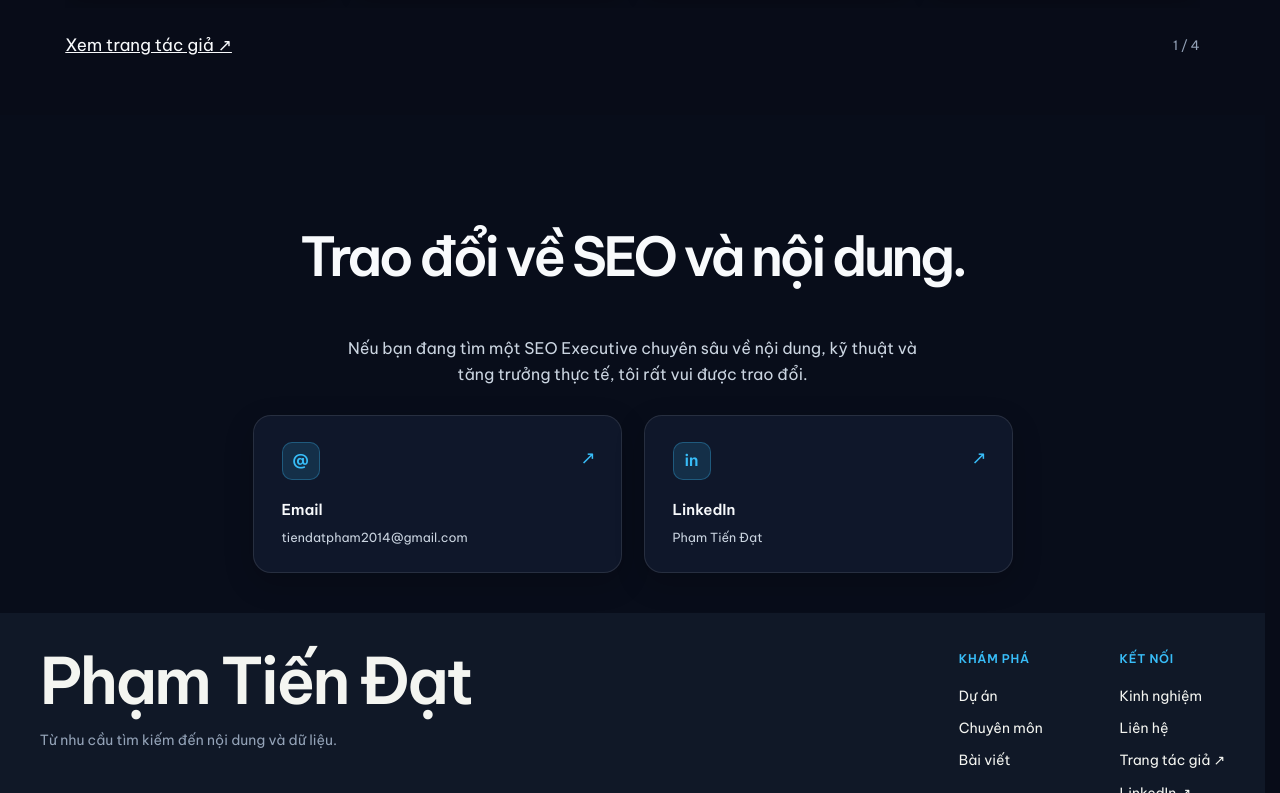
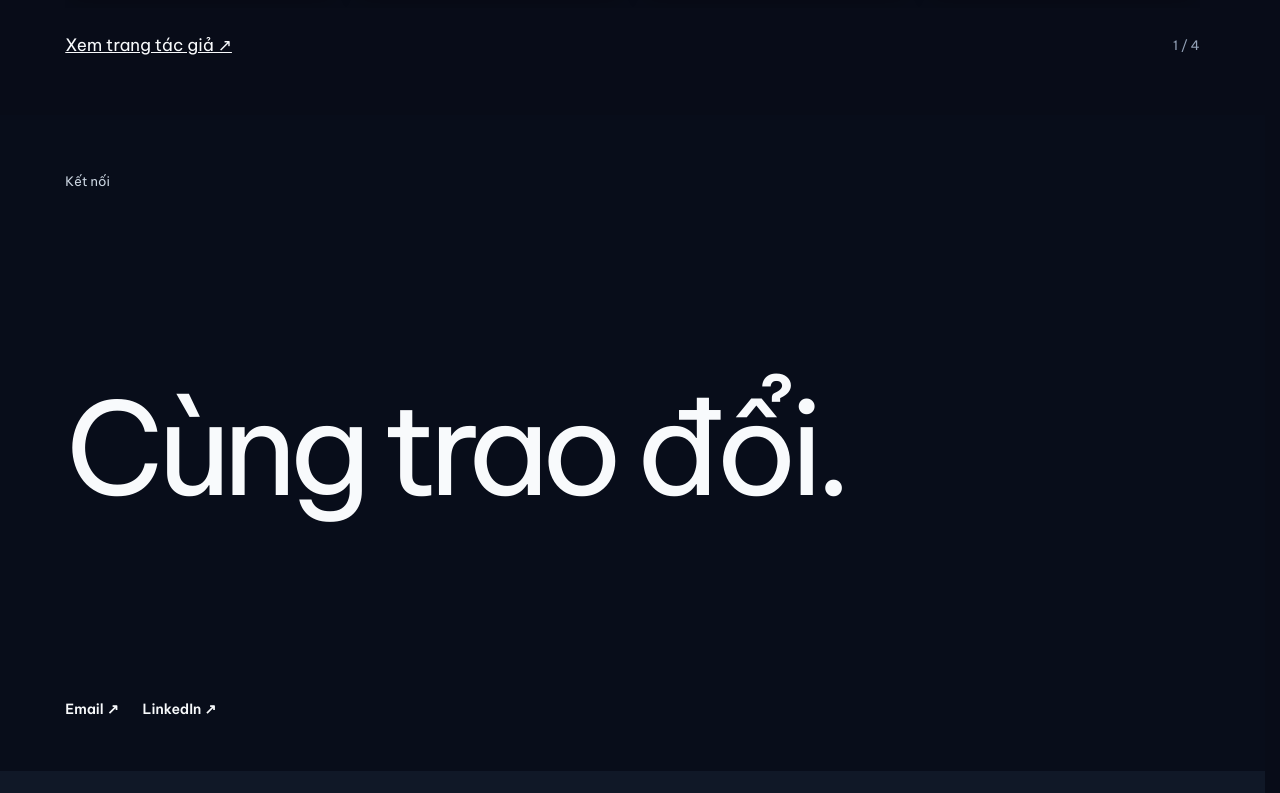
Before and after one commit to tiendatpham2014-max/pham-tien-dat-seo-portfolio, a Next.js app: page / in a window 1280 px wide. Shown: the part 7527-8320 px from the top of the page. Built offline with nearby package versions, Linux system fonts and the light colour scheme.

Commit message:
Simplify contact section into editorial layout

```diff
--- a/src/components/sections/Contact.tsx
+++ b/src/components/sections/Contact.tsx
@@ -1,18 +1,14 @@
 export function Contact() {
   return (
-    <>
-<section className="contact section-space dark-section" id="contact" aria-labelledby="contact-title">
-  <div className="shell">
-    <div className="contact-heading">
-      <h2 className="display-heading" id="contact-title" data-i18n="contactTitle">Trao đổi về SEO và nội dung.</h2>
-      <p data-i18n="contactIntro">Nếu bạn đang tìm một SEO Executive chuyên sâu về nội dung, kỹ thuật và tăng trưởng thực tế, tôi rất vui được trao đổi.</p>
-    </div>
-    <div className="contact-methods">
-      <a href="mailto:tiendatpham2014@gmail.com"><span className="method-icon" aria-hidden="true">@</span><span><strong>Email</strong><small>tiendatpham2014@gmail.com</small></span><span aria-hidden="true">↗</span></a>
-      <a href="https://www.linkedin.com/in/ph%E1%BA%A1m-ti%E1%BA%BFn-%C4%91%E1%BA%A1t-b9a157444/" target="_blank" rel="noopener noreferrer"><span className="method-icon" aria-hidden="true">in</span><span><strong>LinkedIn</strong><small>Phạm Tiến Đạt</small></span><span aria-hidden="true">↗</span></a>
-    </div>
-  </div>
-</section>
-    </>
+    <section className="contact section-space dark-section" id="contact" aria-labelledby="contact-title">
+      <div className="shell contact-editorial">
+        <span className="contact-overline" data-i18n="contactLabel">Kết nối</span>
+        <h2 className="display-heading" id="contact-title" data-i18n="contactTitle">Cùng trao đổi.</h2>
+        <div className="contact-editorial-links">
+          <a href="mailto:tiendatpham2014@gmail.com">Email ↗</a>
+          <a href="https://www.linkedin.com/in/ph%E1%BA%A1m-ti%E1%BA%BFn-%C4%91%E1%BA%A1t-b9a157444/" target="_blank" rel="noopener noreferrer">LinkedIn ↗</a>
+        </div>
+      </div>
+    </section>
   );
 }
--- a/src/content/portfolio.ts
+++ b/src/content/portfolio.ts
@@ -194,7 +194,7 @@ export const copy = {
 
     // Contact & Footer
     contactLabel: "Kết nối",
-    contactTitle: "Trao đổi về SEO và nội dung.",
+    contactTitle: "Cùng trao đổi.",
     contactIntro: "Nếu bạn đang tìm một SEO Executive chuyên sâu về nội dung, kỹ thuật và tăng trưởng thực tế, tôi rất vui được trao đổi.",
     footerLine: "Từ nhu cầu tìm kiếm đến nội dung và dữ liệu.",
     footerExplore: "Khám phá",
@@ -397,7 +397,7 @@ export const copy = {
 
     // Contact & Footer
     contactLabel: "Connect",
-    contactTitle: "Let's talk SEO and content.",
+    contactTitle: "Get in touch.",
     contactIntro: "If you're looking for an SEO Executive focused on search intent, technical precision, and measurable organic growth, I'd be glad to connect.",
     footerLine: "From search intent to content and evidence.",
     footerExplore: "Explore",
--- a/src/styles/220-editorial-composition.css
+++ b/src/styles/220-editorial-composition.css
@@ -231,6 +231,47 @@
   padding-top: clamp(48px, 7vh, 84px);
 }
 
+.contact .contact-editorial {
+  min-height: clamp(540px, 70svh, 760px);
+  display: flex;
+  flex-direction: column;
+  justify-content: space-between;
+}
+
+.contact-overline {
+  color: var(--light-quiet);
+  font-size: 13px;
+}
+
+.contact .contact-editorial .display-heading {
+  max-width: none;
+  margin: auto 0;
+  font-size: clamp(68px, 10vw, 152px);
+  font-weight: 400;
+  line-height: 1.05;
+  letter-spacing: -.065em;
+}
+
+.contact-editorial-links {
+  display: flex;
+  flex-wrap: wrap;
+  gap: 24px;
+}
+
+.contact-editorial-links a {
+  display: inline-flex;
+  align-items: center;
+  min-height: 44px;
+  color: inherit;
+  font-size: 14px;
+  font-weight: 600;
+  text-decoration: none;
+}
+
+.contact-editorial-links a:hover {
+  color: var(--accent-light);
+}
+
 html[data-theme="light"] .hero .hero-work-cta {
   background: #101728;
   color: #fff;
@@ -250,11 +291,20 @@ html[data-theme="light"] .work .metric-stage {
   border-top-color: rgba(15, 23, 42, .16);
 }
 
+html[data-theme="light"] .contact-overline {
+  color: #475569;
+}
+
+html[data-theme="light"] .contact-editorial-links a:hover {
+  color: #0284c7;
+}
+
 @media (max-width: 900px) {
   .hero h1.hero-name { font-size: clamp(48px, 7.5vw, 78px); }
   .about-layout { grid-template-columns: minmax(0, 1fr) minmax(0, .2fr); min-height: 70svh; }
   .work .case-cover { grid-template-columns: minmax(0, 1fr); min-height: auto; gap: 56px; }
   .case-cover-result strong { font-size: clamp(78px, 14vw, 130px); }
+  .contact .contact-editorial .display-heading { font-size: clamp(62px, 9vw, 102px); }
 }
 
 @media (max-width: 650px) {
@@ -275,4 +325,6 @@ html[data-theme="light"] .work .metric-stage {
   .work .case-cover .display-heading { font-size: clamp(42px, 10vw, 58px); }
   .case-cover-result strong { font-size: clamp(76px, 17vw, 112px); }
   .work .metric-stage { padding-top: 42px; }
+  .contact .contact-editorial { min-height: 62svh; }
+  .contact .contact-editorial .display-heading { font-size: clamp(50px, 12vw, 70px); }
 }
```
